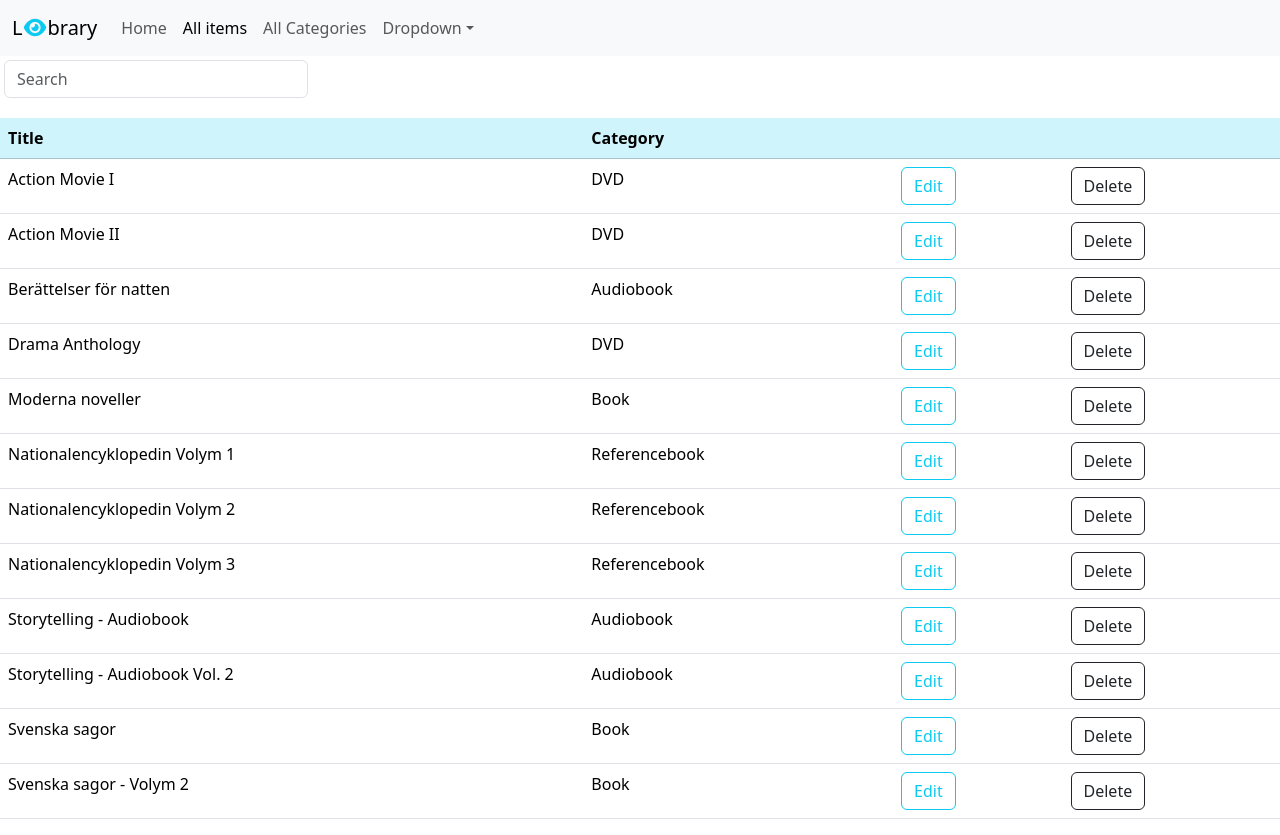
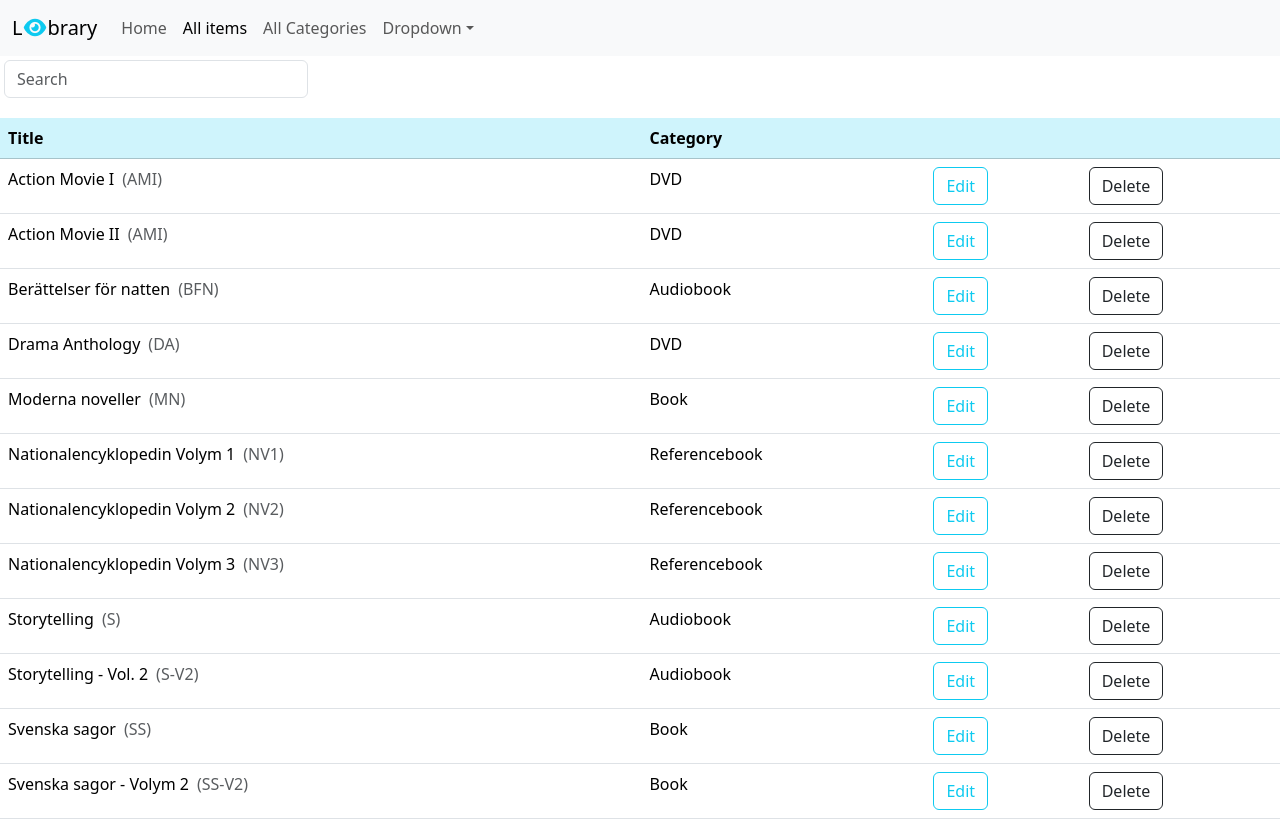
Before and after one commit to Socias93/leyebrary, a React (Vite) app: page /all/items in a window 1280 px wide. Built offline with nearby package versions, Linux system fonts and the light colour scheme.

Commit message:
added abbreviation for item titles

```diff
--- a/src/components/TableBody.tsx
+++ b/src/components/TableBody.tsx
@@ -13,10 +13,10 @@ function TableBody({ columns, items }: Props) {
       {items.map((item) => (
         <tr key={item._id}>
           {columns.map((column) =>
-            "path" in column ? (
+            "content" in column ? (
+              <td key={column.key}> {column.content(item)} </td>
+            ) : (
               <td key={column.path}>{_.get(item, column.path)} </td>
-            ) : (
-              <td key={column.key}> {column.content(item)} </td>
             )
           )}
         </tr>
--- a/src/pages/items/AllItemsPage.tsx
+++ b/src/pages/items/AllItemsPage.tsx
@@ -6,6 +6,13 @@ import { Table, SearchBox } from "../../components";
 import _ from "lodash";
 
 const SORT_ITEM: SortColumn = { path: "title", order: "asc" };
+
+function getAbbreviation(title: string) {
+  return title
+    .trim()
+    .split(/\s+/)
+    .map((w) => w.charAt(0).toUpperCase());
+}
 
 function AllItemsPage() {
   const [items, setItems] = useState(getItems());
@@ -19,10 +26,12 @@ function AllItemsPage() {
     deleteItem(id);
   }
 
+  const query = searchQuery.toLowerCase();
+
   const filtredItems = items.filter(
     (item) =>
-      item.title.toLowerCase().includes(searchQuery.toLowerCase()) ||
-      item.category.name.toLowerCase().includes(searchQuery.toLowerCase())
+      item.title.toLowerCase().includes(query) ||
+      item.category.name.toLowerCase().includes(query)
   );
 
   const sortedItems = _.orderBy(
@@ -35,6 +44,15 @@ function AllItemsPage() {
     {
       path: "title",
       label: "Title",
+      content: (item) => {
+        const abbr = getAbbreviation(item.title);
+        return (
+          <>
+            {item.title}
+            {abbr ? <span className="text-muted ms-2">({abbr})</span> : null}
+          </>
+        );
+      },
     },
     {
       path: "category.name",
--- a/src/services/fakeItemService.tsx
+++ b/src/services/fakeItemService.tsx
@@ -81,7 +81,7 @@ const items: LibraryItem[] = [
   } as DVD,
   {
     _id: "lib-0003",
-    title: "Storytelling - Audiobook",
+    title: "Storytelling",
     runTimeMinutes: 400,
     isBorrowable: true,
     category: getCategories().find((c) => c.name === "Audiobook") || {
@@ -143,7 +143,7 @@ const items: LibraryItem[] = [
   // Två extra ljudböcker
   {
     _id: "lib-0009",
-    title: "Storytelling - Audiobook Vol. 2",
+    title: "Storytelling - Vol. 2",
     runTimeMinutes: 360,
     isBorrowable: true,
     category: {
```
